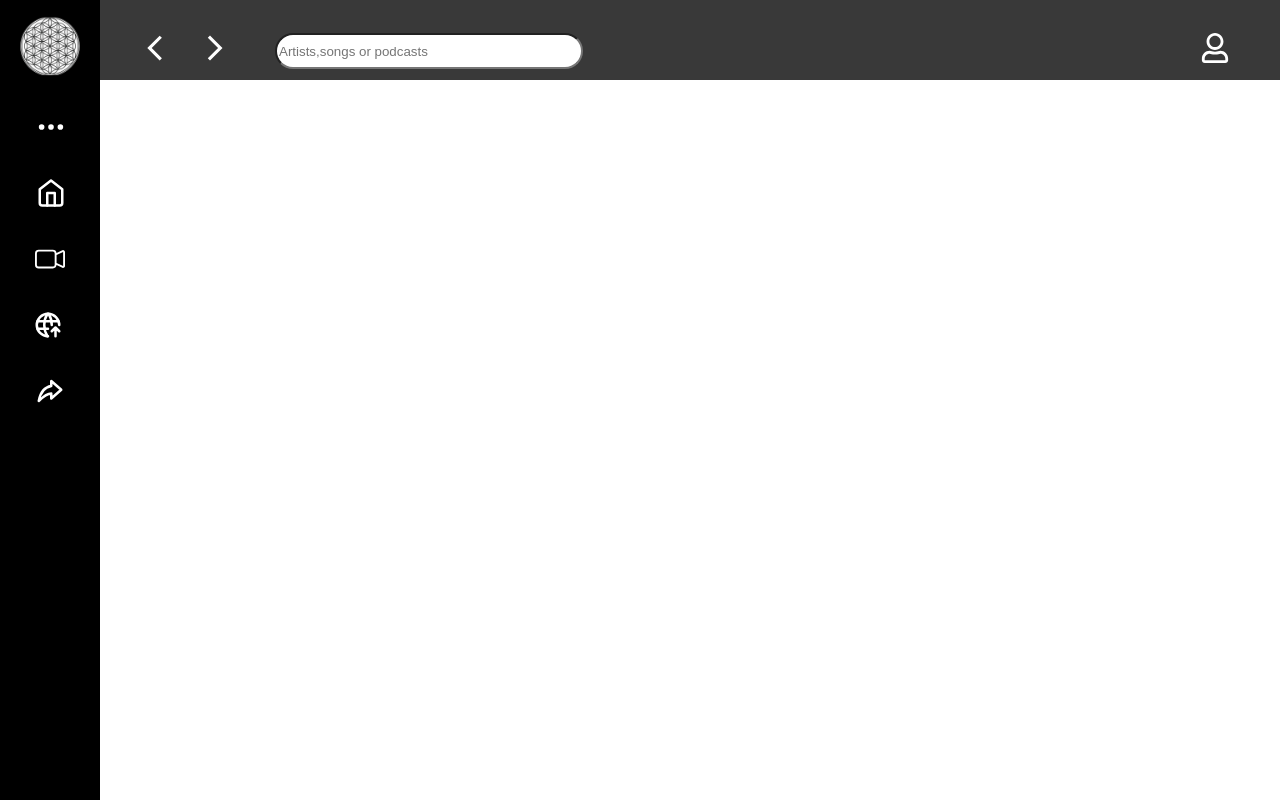
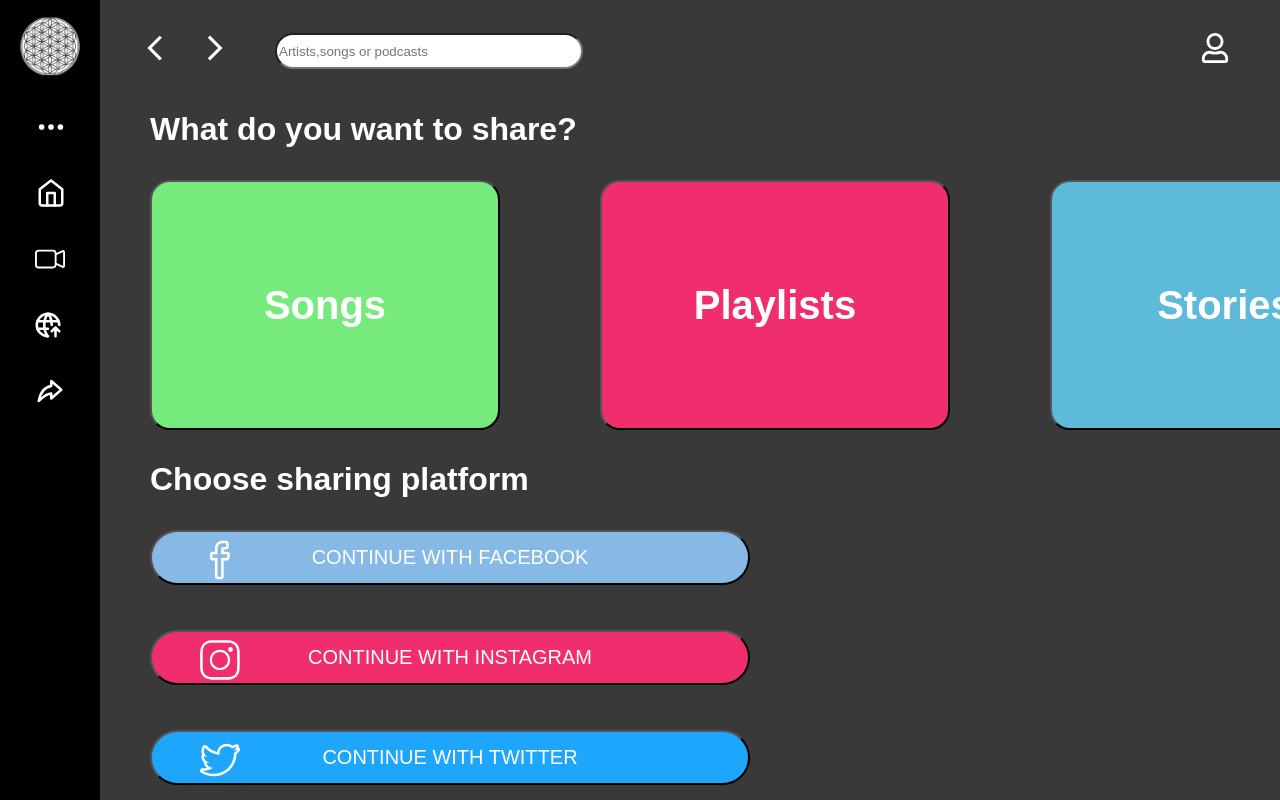
Before and after one commit to Monroe666/PA-205-omniapex, a React (Create React App) app: page /social in a window 1280 px wide. Before the commit this address had no page. Shown: the top 800 px of the page. Built offline with nearby package versions, Linux system fonts and the light colour scheme.

Commit message:
social share page

```diff
--- a/src/App.js
+++ b/src/App.js
@@ -1,18 +1,17 @@
 import { BrowserRouter as Router, Route, Routes } from "react-router-dom";
 import Navibar from "./fragments/Navibar";
-import Music from "./fragments/Music";
 import TopNav from "./fragments/TopNav";
 import Home from "./pages/Home";
 import Video from "./pages/Video";
 import VideoPlay from "./pages/VideoPlay";
 import Post from "./pages/Post";
+import Social from "./pages/Social";
 
 function App() {
   return (
     <div>
       <Router>
         <Navibar />
-        <Music />
         <TopNav />
 
         <Routes>
@@ -20,6 +19,7 @@
           <Route path="/video" element={<Video />} />
           <Route path="/videoPlay" element={<VideoPlay />} />
           <Route path="/post" element={<Post />} />
+          <Route path="/social" element={<Social />} />
         </Routes>
       </Router>
     </div>
--- a/src/fragments/Navibar.js
+++ b/src/fragments/Navibar.js
@@ -32,8 +32,10 @@
                     <p className={isNavOpen ? "name3" : "hide"}>Story</p>
                 </Link>
 
-                <TbShare3 className="share" />
-                <p className={isNavOpen ? "name4" : "hide"}>Social</p>
+                <Link to="/social">
+                    <TbShare3 className="share" />
+                    <p className={isNavOpen ? "name4" : "hide"}>Social</p>
+                </Link>
             </nav>
         </div>
     )
--- a/src/pages/Home.js
+++ b/src/pages/Home.js
@@ -1,9 +1,11 @@
 import "../styles/Home.css";
 import Like from "../assets/like.png";
 import Create from "../assets/create.png";
+import Music from "../fragments/Music"
 
 const Home = () => {
     return (
+        <div>
             <div className="home">
                 <h1 className="home_title">Streaming music now!</h1>
                 <button className="artist">Artist</button>
@@ -13,6 +15,9 @@
                 <button className="like_list"><img className="like_list_img" src={Like}></img>Liked Songs</button>
                 <button className="create_list"><img className="create_list_img" src={Create}></img>Create List</button>
             </div>
+            <Music />
+        </div>
+
     )
 }
 
--- /dev/null
+++ b/src/pages/Social.js
@@ -0,0 +1,31 @@
+import "../styles/Social.css";
+import { SlSocialFacebook, SlSocialInstagram, SlSocialTwitter } from 'react-icons/sl';
+
+const Social = () => {
+    return (
+        <div className="home">
+            <h1 className="social_title">What do you want to share?</h1>
+            <button className="artist_1">Songs</button>
+            <button className="album_1">Playlists</button>
+            <button className="genre_1">Stories</button>
+            <h1 className="social_subtitle">Choose sharing platform</h1>
+
+            <a href="https://www.facebook.com/" target="blank">
+                <button className="fb">CONTINUE WITH FACEBOOK</button>
+                <SlSocialFacebook className="fb_icon" />
+            </a>
+
+            <a href="https://www.instagram.com/" target="blank">
+                <button className="in">CONTINUE WITH INSTAGRAM</button>
+                <SlSocialInstagram className="in_icon" />
+            </a>
+
+            <a href="https://www.twitter.com/" target="blank">
+                <button className="tw">CONTINUE WITH TWITTER</button>
+                <SlSocialTwitter className="tw_icon" />
+            </a>
+        </div>
+    )
+}
+
+export default Social;
--- /dev/null
+++ b/src/styles/Social.css
@@ -0,0 +1,131 @@
+.social_title {
+    position: absolute;
+    width: 500px;
+    left: 50px;
+    top: 10px;
+    font-family: Arial, Helvetica, sans-serif;
+    color: white;
+}
+
+.artist_1 {
+    position: absolute;
+    width: 350px;
+    height: 250px;
+    top: 100px;
+    left: 50px;
+    border-radius: 20px;
+    background-color: rgba(119, 234, 126, 1);
+
+    font-weight: 700;
+    font-size: 40px;
+    font-family: Arial, Helvetica, sans-serif;
+    color: white;
+}
+
+.album_1 {
+    position: absolute;
+    width: 350px;
+    height: 250px;
+    top: 100px;
+    left: 500px;
+    border-radius: 20px;
+    background-color: rgba(241, 46, 109, 1);
+
+    font-weight: 700;
+    font-size: 40px;
+    font-family: Arial, Helvetica, sans-serif;
+    color: white;
+}
+
+.genre_1 {
+    position: absolute;
+    width: 350px;
+    height: 250px;
+    top: 100px;
+    left: 950px;
+    border-radius: 20px;
+    background-color: rgba(94, 186, 217, 1);
+
+    font-weight: 700;
+    font-size: 40px;
+    font-family: Arial, Helvetica, sans-serif;
+    color: white;
+}
+
+.social_subtitle {
+    position: absolute;
+    width: 500px;
+    left: 50px;
+    top: 360px;
+    font-family: Arial, Helvetica, sans-serif;
+    color: white;
+}
+
+.fb {
+    position: absolute;
+    width: 600px;
+    height: 55px;
+    top: 450px;
+    left: 50px;
+    background: #87B9E7;
+    border-radius: 50px;
+    font-family: Arial, Helvetica, sans-serif;
+    font-weight: 500;
+    font-size: 20px;
+    color: #FFFFFF;
+}
+
+.fb_icon {
+    position: absolute;
+    width: 40px;
+    height: 40px;
+    top: 460px;
+    left: 100px;
+    color: white;
+}
+
+.in {
+    position: absolute;
+    width: 600px;
+    height: 55px;
+    top: 550px;
+    left: 50px;
+    background: #F12E6D;
+    border-radius: 50px;
+    font-family: Arial, Helvetica, sans-serif;
+    font-weight: 500;
+    font-size: 20px;
+    color: #FFFFFF;
+}
+
+.in_icon {
+    position: absolute;
+    width: 40px;
+    height: 40px;
+    top: 560px;
+    left: 100px;
+    color: white;
+}
+
+.tw {
+    position: absolute;
+    width: 600px;
+    height: 55px;
+    top: 650px;
+    left: 50px;
+    background: #1EA5FC;
+    border-radius: 50px;
+    font-family: Arial, Helvetica, sans-serif;
+    font-weight: 500;
+    font-size: 20px;
+    color: #FFFFFF;
+}
+
+.tw_icon {
+    position: absolute;
+    width: 40px;
+    height: 40px;
+    top: 660px;
+    left: 100px;
+    color: white;
+}
--- a/src/styles/Video.css
+++ b/src/styles/Video.css
@@ -1,58 +1,58 @@
 .video_1 {
     position: absolute;
-    width: 200px;
-    height: 350px;
+    width: 100px;
+    height: 200px;
     top: 100px;
     left: 50px;
 }
 
 .video_2 {
     position: absolute;
-    width: 200px;
-    height: 350px;
+    width: 100px;
+    height: 200px;
     top: 100px;
-    left: 300px;
+    left: 200px;
 }
 
 .video_3 {
     position: absolute;
-    width: 200px;
-    height: 350px;
+    width: 100px;
+    height: 200px;
     top: 100px;
-    left: 550px;
+    left: 350px;
 }
 
 .video_4 {
     position: absolute;
-    width: 200px;
-    height: 350px;
+    width: 100px;
+    height: 200px;
     top: 100px;
-    left: 800px;
+    left: 500px;
 }
 
 .video_5 {
     position: absolute;
-    width: 200px;
-    height: 350px;
+    width: 100px;
+    height: 200px;
     top: 100px;
-    left: 1050px;
+    left: 650px;
 }
 
 .video_d {
     position: absolute;
     left: 50px;
-    top: 450px;
+    top: 300px;
     font-family: Arial, Helvetica, sans-serif;
-    font-size: 25px;
+    font-size: 15px;
     color: white;
 }
 
 .video_v {
     position: absolute;
     left: 50px;
-    top: 500px;
+    top: 330px;
     font-family: Arial, Helvetica, sans-serif;
-    font-size: 20px;
+    font-size: 10px;
     color: white;
 }
 
@@ -60,7 +60,7 @@
     position: absolute;
     width: 350px;
     left: 50px;
-    top: 540px;
+    top: 350px;
     font-family: Arial, Helvetica, sans-serif;
     color: white;
 }
@@ -68,7 +68,7 @@
 .img_1 {
     position: absolute;
     left: 50px;
-    top: 620px;
+    top: 430px;
     width: 100px;
     height: 200px;
 }
@@ -76,7 +76,7 @@
 .img_2 {
     position: absolute;
     left: 200px;
-    top: 620px;
+    top: 430px;
     width: 100px;
     height: 200px;
 }
@@ -84,7 +84,7 @@
 .img_3 {
     position: absolute;
     left: 350px;
-    top: 620px;
+    top: 430px;
     width: 100px;
     height: 200px;
 }
--- a/src/styles/VideoPlay.css
+++ b/src/styles/VideoPlay.css
@@ -9,7 +9,7 @@
 .video_action {
     position: absolute;
     width: 50px;
-    height: 550px;
+    height: 480px;
     left: 860px;
     top: 350px;
     color: white;
```
Also changed, not shown: src/assets/img_1.png. Lines whose indentation alone changed are shown as unchanged.
